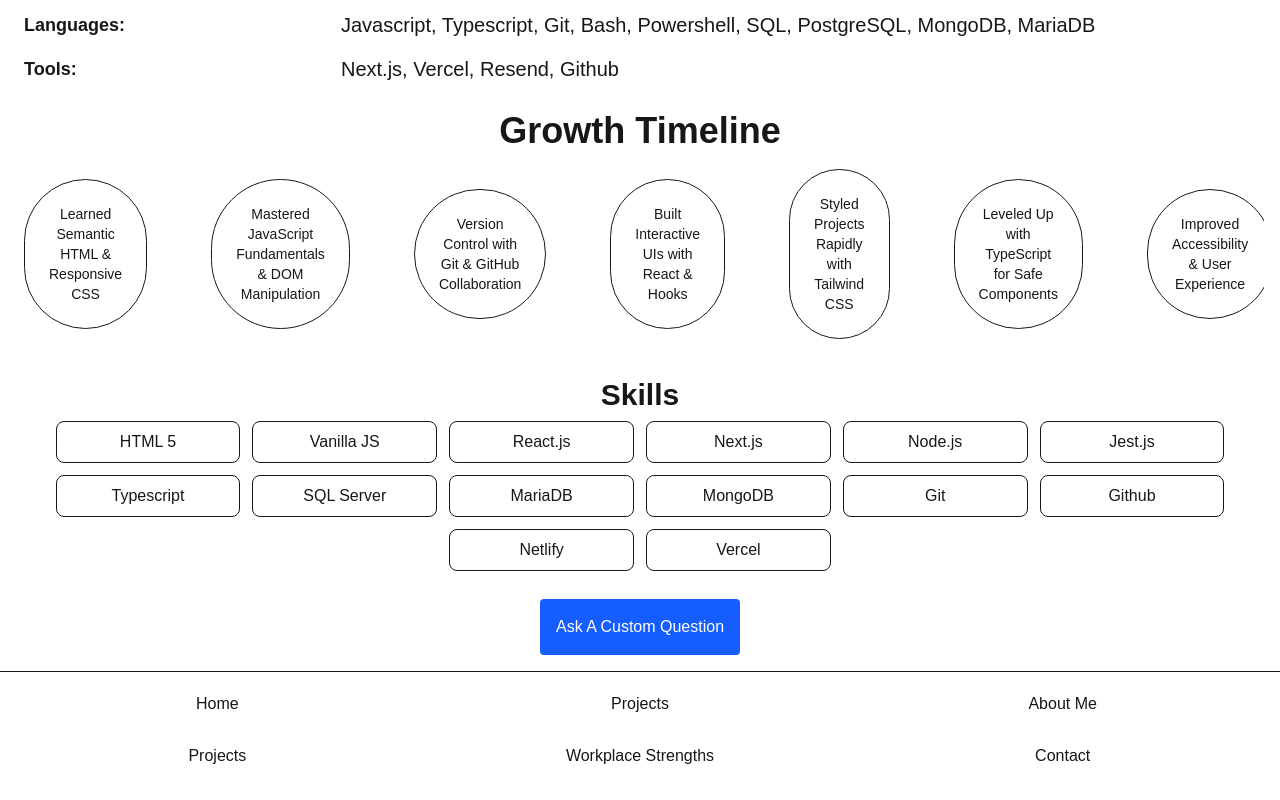
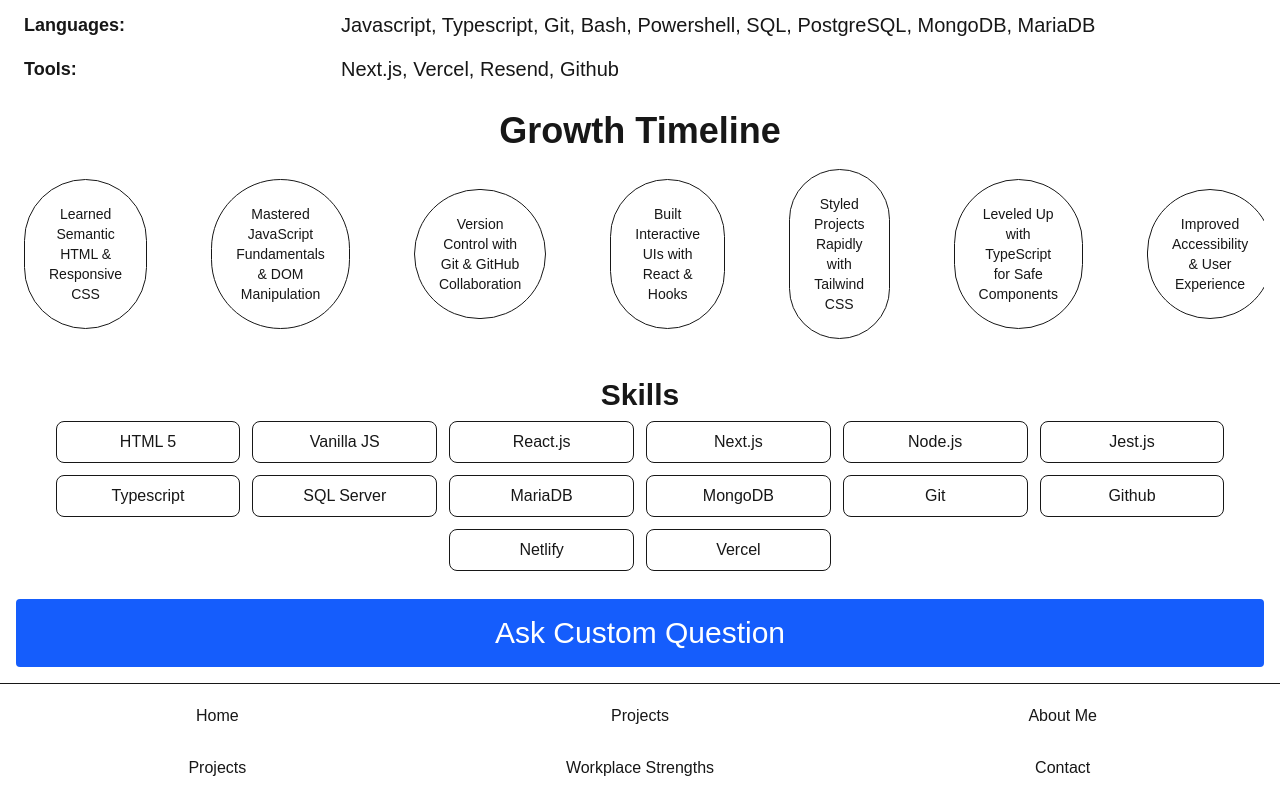
Before and after one commit to Jameshuff95/portfolio25, a Next.js app: page /pages/about in a window 1280 px wide. Shown: the part 533-1333 px from the top of the page. Built offline with nearby package versions, Linux system fonts and the light colour scheme.

Commit message:
changed custom question button in about page

```diff
--- a/app/pages/about/page.tsx
+++ b/app/pages/about/page.tsx
@@ -24,7 +24,10 @@
           <SkillTags />
           {/* Custom Question Button */}
           <Link href="/pages/contact" className="flex justify-center">
-            <Button title="Ask A Custom Question" className="mx-auto" />
+            <Button
+              title="Ask Custom Question"
+              className="mx-auto w-full text-3xl"
+            />
           </Link>
         </article>
       </section>
```
